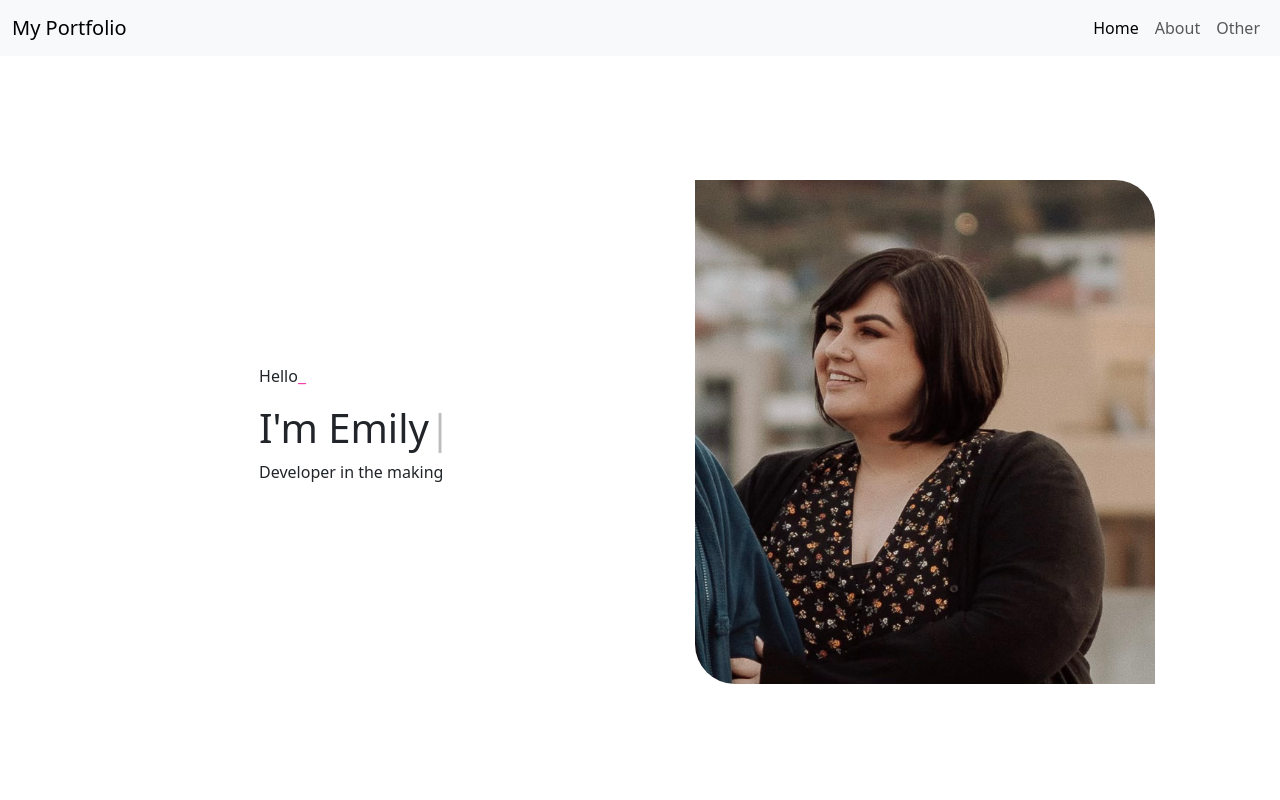
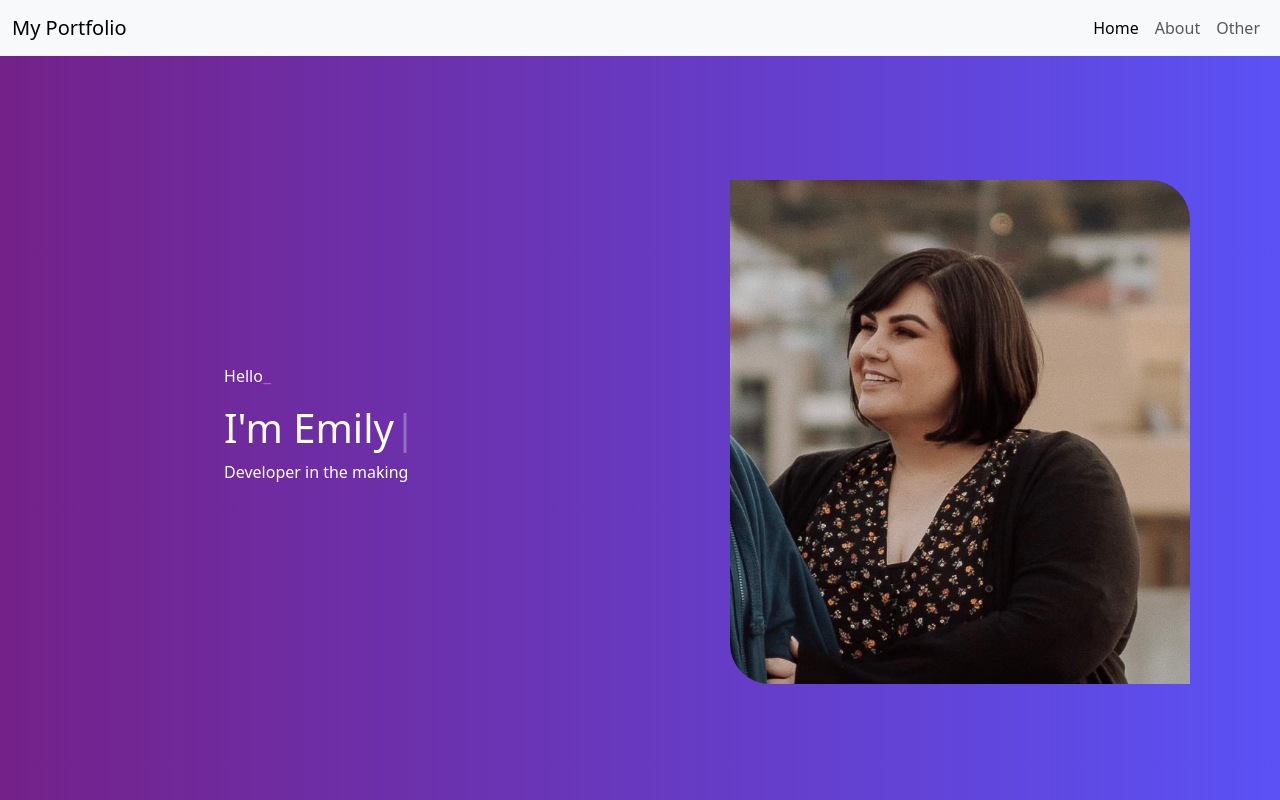
Before and after one commit to emjkenz/React-Portfolio, a React (Create React App) app: page / in a window 1280 px wide. Shown: the top 800 px of the page. Built offline with nearby package versions, Linux system fonts and the light colour scheme.

Commit message:
Added pages css

```diff
--- /dev/null
+++ b/src/Components/Page.css
@@ -0,0 +1,10 @@
+.home-page{
+    background: linear-gradient(to left, #5b51f5, rgb(116 33 137));
+    color: #fff;
+    width: 100%;
+}
+
+.about-page {
+    background: linear-gradient(to left, #cc37bd, #32b2cf);
+    color: #fff;
+}
--- a/src/Components/Page.jsx
+++ b/src/Components/Page.jsx
@@ -1,6 +1,7 @@
 import NotFound from "../Pages/404";
 import About from "../Pages/About";
 import Home from "../Pages/Home";
+import './Page.css';
 
 const PagePicker = ({page}) => {
     switch (page) {
@@ -16,7 +17,7 @@ const PagePicker = ({page}) => {
 const Page = ({
     page,
 }) =>
-    <div className="container py-3">
+    <div className={`container-fluid py-3 ${page}-page`}>
         <PagePicker page={page} />
     </div>
 
```
